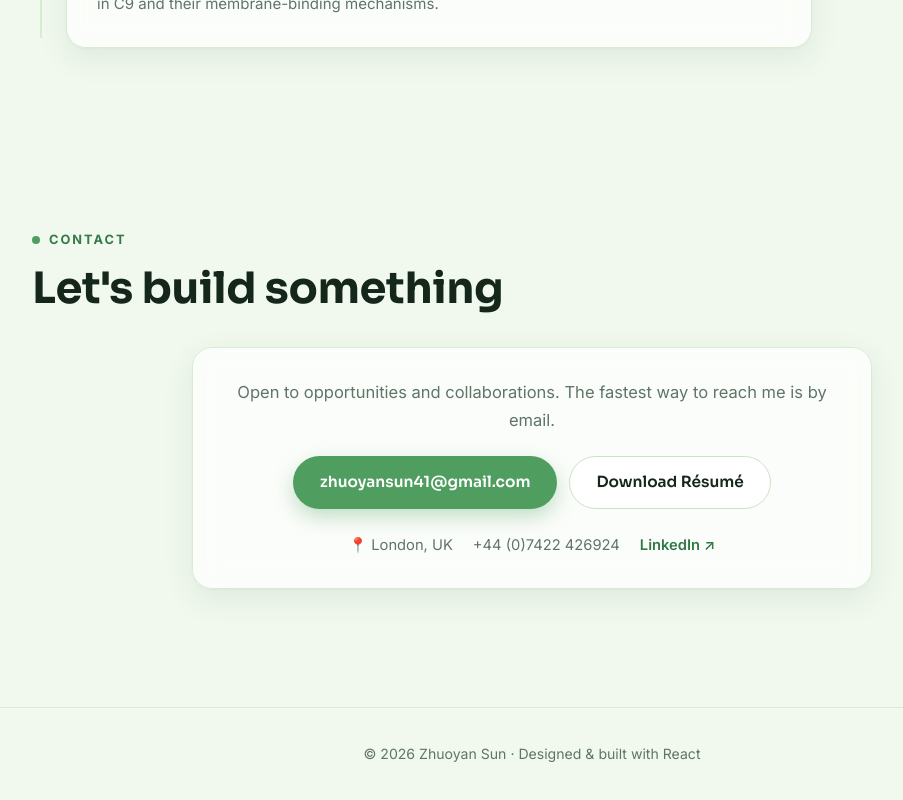
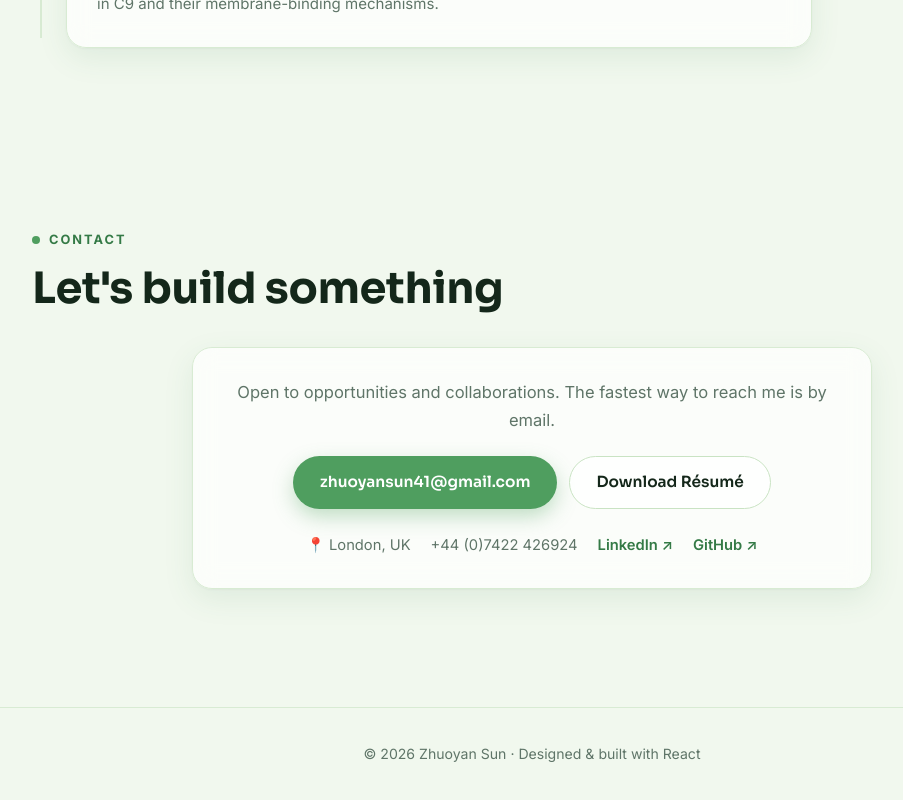
Before and after one commit to jennifersun09b/portfolio, a React (Vite) app: page / in a window 1280 px wide. Shown: the part 6207-7007 px from the top of the page, without its empty margins (108-1011 px from the left). Built offline with nearby package versions, Linux system fonts and the light colour scheme.

Commit message:
Add GitHub profile link to contact

```diff
--- a/src/data.js
+++ b/src/data.js
@@ -22,6 +22,7 @@ export const profile = {
   resume: `${import.meta.env.BASE_URL}resume1.pdf`,
   links: [
     { type: 'linkedin', label: 'LinkedIn', url: 'https://www.linkedin.com/in/zhuoyan-jennifer-sun-8b6558297/' },
+    { type: 'github', label: 'GitHub', url: 'https://github.com/jennifersun09b' },
   ],
 }
 
```
